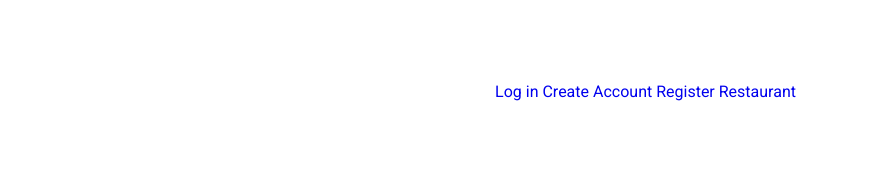
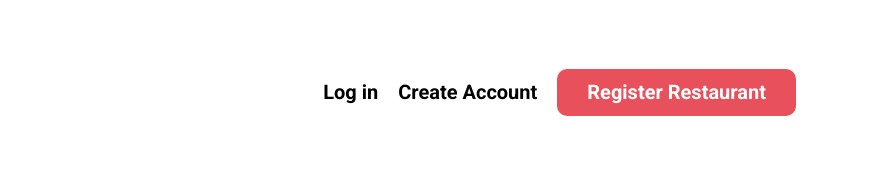
Before and after one commit to xandro2021/DeliveryApp01, a website: page index.html in a window 1280 px wide. Shown: the full height of the page, 394-1280 px from the left. Drawn offline with Linux system fonts and the light colour scheme.

Commit message:
styling the header and navbar

```diff
--- a/src/scss/header/_header.scss
+++ b/src/scss/header/_header.scss
@@ -14,5 +14,10 @@
 
     &__logo {
         width: 30rem;
+        margin-bottom: 5rem;
+
+        @include m.desktop {
+            margin-bottom: 0rem;
+        }
     }
 }
--- a/src/scss/header/_navegacion.scss
+++ b/src/scss/header/_navegacion.scss
@@ -0,0 +1,25 @@
+@use "base/variables" as v;
+@use "base/mixins" as m;
+
+.navegacion {
+    display: flex;
+    flex-direction: column;
+    align-items: center;
+    gap: 2rem;
+    width: 100%;
+
+    @include m.desktop {
+        width: auto;
+        flex-direction: row;
+    }
+
+    &__link {
+        font-size: 2rem;
+        font-weight: 700;
+        color: v.$negro;
+
+        &--registrar {
+            @include m.boton( v.$primario, v.$blanco );
+        }
+    }
+}
```
Also changed, not shown: build/css/app.css, 1 other file.
